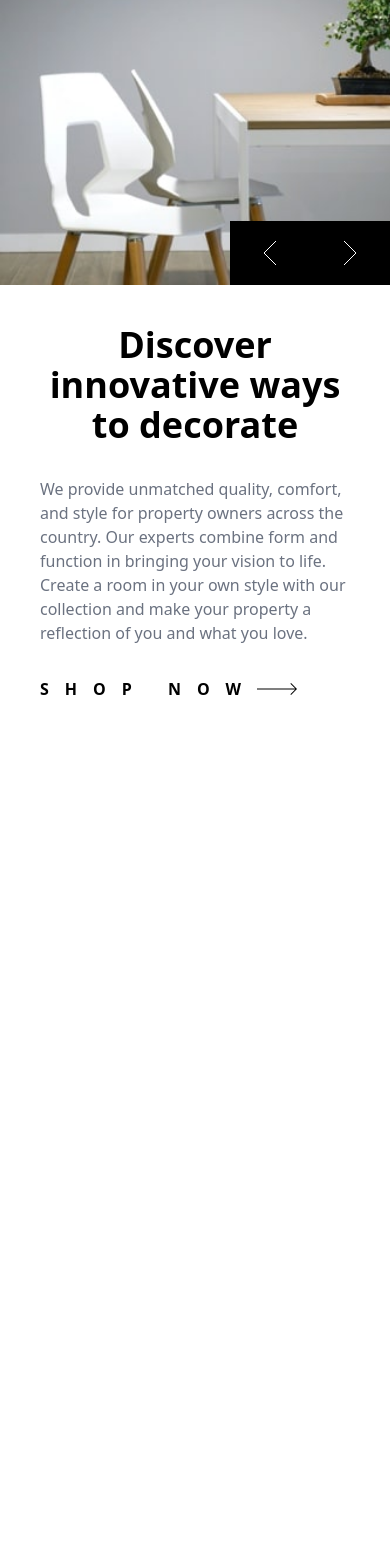
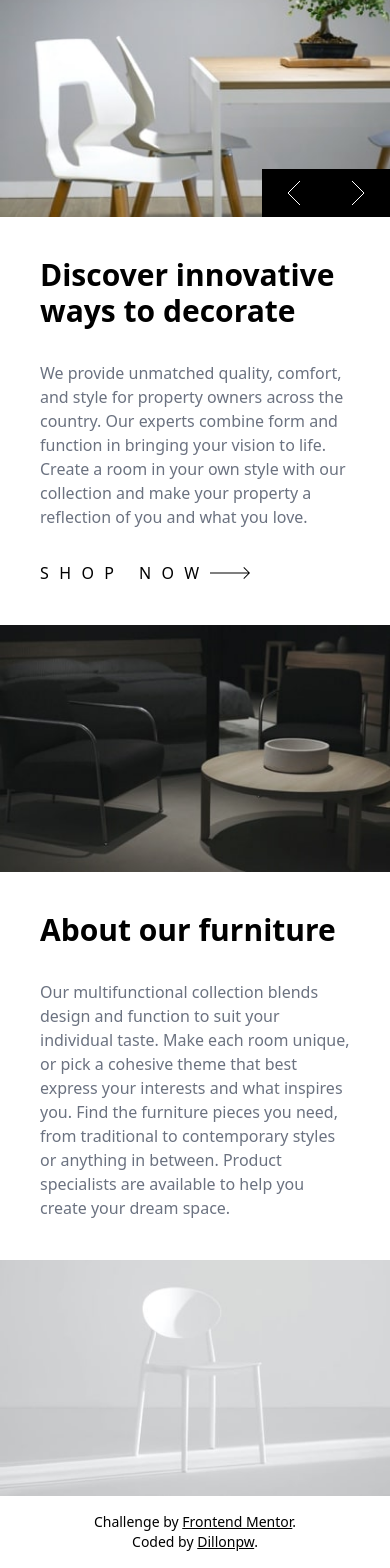
Before and after one commit to Dillonpw/FEM-LP1, a React (Vite) app: page / in a window 390 px wide. Shown: the part 137-1705 px from the top of the page. Before the commit the page ends 878 px from the top, so only its background shows below. Built offline with nearby package versions, Linux system fonts and the light colour scheme.

Commit message:
mobile design complete

```diff
--- a/src/App.jsx
+++ b/src/App.jsx
@@ -1,6 +1,7 @@
-import Hero from './components/hero';
-import Nav from './components/nav';
-import Cta from './components/cta';
+import Hero from "./components/hero";
+import Nav from "./components/nav";
+import About from "./components/about";
+import Footer from "./components/footer";
 
 function App() {
   return (
@@ -8,7 +9,8 @@ function App() {
       <Hero>
         <Nav />
       </Hero>
-            <Cta />
+      <About />
+      <Footer />
     </main>
   );
 }
--- a/src/components/about.jsx
+++ b/src/components/about.jsx
@@ -0,0 +1,21 @@
+export default function About() {
+  return (
+    <section>
+      <img src="src/images/image-about-dark.jpg" alt="dark furniture" />
+      <div className="m-10">
+        <h2 className="mb-8 text-3xl font-bold sm:text-4xl">
+          About our furniture
+        </h2>
+        <p className="mb-8 text-gray-500">
+          Our multifunctional collection blends design and function to suit your
+          individual taste. Make each room unique, or pick a cohesive theme that
+          best express your interests and what inspires you. Find the furniture
+          pieces you need, from traditional to contemporary styles or anything
+          in between. Product specialists are available to help you create your
+          dream space.
+        </p>
+      </div>
+      <img src="src/images/image-about-light.jpg" alt="light furniture" />
+    </section>
+  );
+}
--- a/src/components/cta.jsx
+++ /dev/null
@@ -1,25 +0,0 @@
-export default function Cta() {
-  return (
-    <div className="m-10">
-      <h1 className="mb-8 text-center text-4xl font-bold">
-        Discover innovative ways to decorate
-      </h1>
-      <p className="mb-8 text-gray-500">
-        We provide unmatched quality, comfort, and style for property owners
-        across the country. Our experts combine form and function in bringing
-        your vision to life. Create a room in your own style with our collection
-        and make your property a reflection of you and what you love.
-      </p>
-      <a href="#shop" className="tracking-[1rem] flex items-center hover:opacity-50 font-semibold">
-        SHOP NOW{" "}
-        <svg width="40" height="12" xmlns="http://www.w3.org/2000/svg">
-          <path
-            d="M34.05 0l5.481 5.527h.008v.008L40 6l-.461.465v.063l-.062-.001L34.049 12l-.662-.668 4.765-4.805H0v-1h38.206l-4.82-4.86L34.05 0z"
-            fill="#000"
-            fillRule="nonzero"
-          />
-        </svg>
-      </a>
-    </div>
-  );
-}
--- /dev/null
+++ b/src/components/footer.jsx
@@ -0,0 +1,24 @@
+export default function Footer() {
+  return (
+    <div className="my-4 text-center text-sm">
+      Challenge by{" "}
+      <a
+        href="https://www.frontendmentor.io?ref=challenge"
+        className="underline"
+        target="_blank"
+      >
+        Frontend Mentor
+      </a>
+      . <br />
+      Coded by{" "}
+      <a
+        href="https://github.com/Dillonpw"
+        className="underline"
+        target="_blank"
+      >
+        Dillonpw
+      </a>
+      .
+    </div>
+  );
+}
--- a/src/components/hero.jsx
+++ b/src/components/hero.jsx
@@ -1,12 +1,68 @@
+import { useState } from "react";
 import PropTypes from "prop-types";
 
+const scenes = [
+  {
+    mobileImage: "src/images/mobile-image-hero-1.jpg",
+    desktopImage: "src/images/desktop-image-hero-1.jpg",
+    title: "Discover innovative ways to decorate",
+    description:
+      "We provide unmatched quality, comfort, and style for property owners across the country. Our experts combine form and function in bringing your vision to life. Create a room in your own style with our collection and make your property a reflection of you and what you love.",
+  },
+  {
+    mobileImage: "src/images/mobile-image-hero-2.jpg",
+    desktopImage: "src/images/desktop-image-hero-2.jpg",
+    title: "We are available all across the globe",
+    description:
+      "With stores all over the world, it's easy for you to find furniture for your home or place of business. Locally, we're in most major cities throughout the country. Find the branch nearest you using our store locator. Any questions? Don't hesitate to contact us today.",
+  },
+  {
+    mobileImage: "src/images/mobile-image-hero-3.jpg",
+    desktopImage: "src/images/desktop-image-hero-3.jpg",
+    title: "Manufactured with the best materials",
+    description:
+      "Our modern furniture store provide a high level of quality. Our company has invested in advanced technology to ensure that every product is made as perfect and as consistent as possible. With three decades of experience in this industry, we understand what customers want for their home and office.",
+  },
+];
+
 export default function Hero({ children }) {
+  const [currentSceneIndex, setCurrentSceneIndex] = useState(0);
+  const currentScene = scenes[currentSceneIndex];
+
+  const nextScene = () => {
+    setCurrentSceneIndex((prevIndex) => (prevIndex + 1) % scenes.length);
+  };
+
+  const prevScene = () => {
+    setCurrentSceneIndex(
+      (prevIndex) => (prevIndex - 1 + scenes.length) % scenes.length,
+    );
+  };
+
   return (
-    <section className="relative h-[50vh] bg-[url('./images/mobile-image-hero-1.jpg')] bg-cover bg-no-repeat sm:h-[60vh] sm:bg-[url('./images/desktop-image-hero-1.jpg')]">
-      {children}
-      <div className="absolute bottom-0 right-0 flex items-center">
-        <div className="flex h-16 w-20 cursor-pointer items-center justify-center bg-black hover:opacity-80">
-          <button className="">
+    <div className="relative">
+      <section className="relative h-[42vh] sm:h-[60vh]">
+        {/* Mobile background image */}
+        <div
+          className="absolute inset-0 bg-cover bg-center bg-no-repeat sm:hidden"
+          style={{
+            backgroundImage: `url(${currentScene.mobileImage})`,
+          }}
+        />
+        {/* Desktop background image */}
+        <div
+          className="absolute inset-0 hidden bg-cover bg-center bg-no-repeat sm:block"
+          style={{
+            backgroundImage: `url(${currentScene.desktopImage})`,
+          }}
+        />
+
+        {children}
+        <div className="absolute bottom-0 right-0 z-10 flex items-center">
+          <button
+            className="flex h-12 w-16 cursor-pointer items-center justify-center bg-black hover:opacity-80 sm:h-16 sm:w-20"
+            onClick={prevScene}
+          >
             <svg width="14" height="24" xmlns="http://www.w3.org/2000/svg">
               <path
                 d="M13 0L1 12l12 12"
@@ -16,10 +72,10 @@ export default function Hero({ children }) {
               />
             </svg>
           </button>
-        </div>
-
-        <div className="flex h-16 w-20 cursor-pointer items-center justify-center bg-black hover:opacity-80">
-          <button className="hover:opacity-90">
+          <button
+            className="flex h-12 w-16 cursor-pointer items-center justify-center bg-black hover:opacity-80 sm:h-16 sm:w-20"
+            onClick={nextScene}
+          >
             <svg width="14" height="24" xmlns="http://www.w3.org/2000/svg">
               <path
                 d="M1 0l12 12L1 24"
@@ -30,8 +86,27 @@ export default function Hero({ children }) {
             </svg>
           </button>
         </div>
+      </section>
+      <div className="m-10">
+        <h1 className="mb-8 text-3xl font-bold sm:text-4xl">
+          {currentScene.title}
+        </h1>
+        <p className="mb-8 text-gray-500">{currentScene.description}</p>
+        <a
+          href="#shop"
+          className="flex items-center tracking-[.65rem] hover:opacity-50"
+        >
+          SHOP NOW{" "}
+          <svg width="40" height="12" xmlns="http://www.w3.org/2000/svg">
+            <path
+              d="M34.05 0l5.481 5.527h.008v.008L40 6l-.461.465v.063l-.062-.001L34.049 12l-.662-.668 4.765-4.805H0v-1h38.206l-4.82-4.86L34.05 0z"
+              fill="#000"
+              fillRule="nonzero"
+            />
+          </svg>
+        </a>
       </div>
-    </section>
+    </div>
   );
 }
 
--- a/src/components/nav.jsx
+++ b/src/components/nav.jsx
@@ -8,7 +8,7 @@ export default function Nav() {
   };
 
   return (
-    <nav className="sm:hidden relative flex items-center justify-between p-8">
+    <nav className="relative flex items-center justify-between p-8 sm:hidden">
       {!isNavOpen && (
         <>
           <button onClick={toggleNav} className="">
```
Lines whose indentation alone changed are shown as unchanged.
